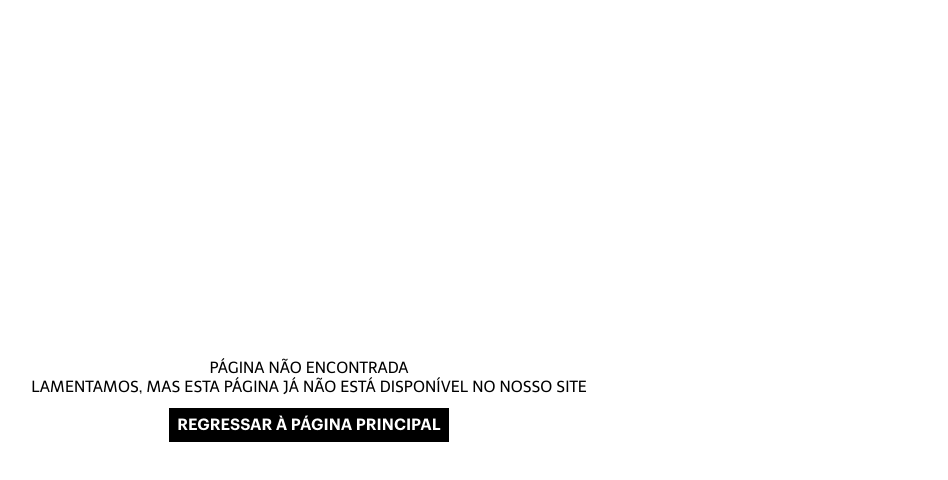
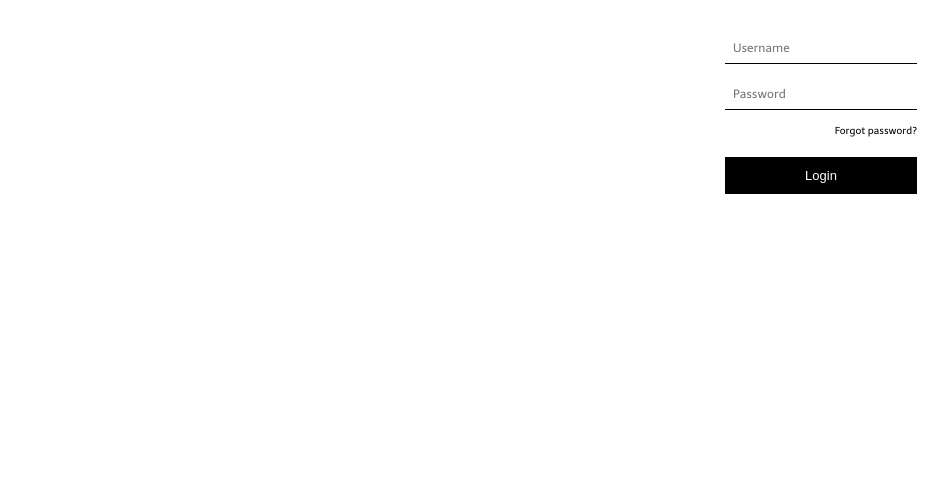
Before and after one commit to SergioMOCruz/Stella-Clothes, an Angular app in the folder web-stella-clothes/: page /login in a window 1280 px wide. Before the commit this address led to /404. Shown: the top 480 px of the page, without its empty margins (331-1279 px from the left). Built offline with nearby package versions, Linux system fonts and the light colour scheme.

Commit message:
Add login view

```diff
--- a/web-stella-clothes/angular.json
+++ b/web-stella-clothes/angular.json
@@ -101,5 +101,8 @@
         }
       }
     }
+  },
+  "cli": {
+    "analytics": false
   }
 }
--- a/web-stella-clothes/src/app/app.routes.ts
+++ b/web-stella-clothes/src/app/app.routes.ts
@@ -2,12 +2,14 @@ import { NgModule } from '@angular/core';
 import { RouterModule, Routes } from '@angular/router';
 import { HomeComponent } from './modules/home/home.component';
 import { FourOFourComponent } from './views/four-o-four/four-o-four.component';
+import { LoginComponent } from './views/login/login.component';
 
 export const routes: Routes = [
   { path: '', component: HomeComponent },
   { path: 'Home', component: HomeComponent },
   { path: '404', component: FourOFourComponent },
-  { path: '**', redirectTo: '/404' }
+  { path: 'login', component: LoginComponent},
+  { path: '**', redirectTo: '/404' },
 ];
 
 
--- a/web-stella-clothes/src/app/styles/base.scss
+++ b/web-stella-clothes/src/app/styles/base.scss
@@ -12,7 +12,7 @@ a, a:visited, a:hover, a:active {
   color: #fff;
 }
 
-p {
+p, label, input, a {
   font-family: $font-telex;
 }
 
--- /dev/null
+++ b/web-stella-clothes/src/app/views/login/login.component.html
@@ -0,0 +1,13 @@
+<section id="login">
+    <!-- <p id="loginLabel">Login</p> -->
+    <form>
+        <div class="form-group">
+            <input type="text" id="username" name="username" required placeholder="Username">
+        </div>
+        <div class="form-group">
+            <input type="password" id="password" name="password" required placeholder="Password">
+        </div>
+        <a id="ForgotPassword">Forgot password?</a>
+        <button id="submit">Login</button>
+    </form>
+</section>
--- /dev/null
+++ b/web-stella-clothes/src/app/views/login/login.component.scss
@@ -0,0 +1,77 @@
+
+#login {
+    padding: 0 2rem;
+    width: 20vw;
+    height: 100vh;
+    display: flex;
+    flex-direction: column;
+    align-items: center; /* Centraliza o conteúdo horizontalmente */
+    justify-content: flex-start; /* Alinha o conteúdo ao topo */
+    margin-left: auto;
+
+}
+
+#loginLabel {
+    text-align: left;
+    margin-top: 5%; /* Ajuste a margem superior para posicionar o título mais próximo do topo */
+    font-size: 35px; /* Ajuste o tamanho da fonte do título */
+    width: 100%;
+
+}
+
+form {
+    width: 100%;
+    max-width: 300px;
+    margin-top: 15%; /* Ajuste a margem superior do formulário */
+}
+
+h2 {
+    text-align: center;
+}
+
+.form-group {
+    margin-top: 2%;
+    margin-bottom: 15px;
+}
+
+label {
+    display: block;
+    margin-bottom: 2px;
+    font-size: 13px;
+}
+
+input[type="text"],
+input[type="password"] {
+    width: 100%;
+    padding: 8px;
+    border-bottom: 1px solid black;
+    font-size: 12px;
+
+}
+
+button {
+    margin-top: 1.3rem;
+    font-size: 13px;
+    width: 100%;
+    padding: 10px;
+    border: none;
+    background-color: black;
+    color: #fff;
+    cursor: pointer;
+    transition: background-color 0.6s ease;
+    border: 1px solid black;
+}
+
+button:hover {
+    background-color: white;
+    color: black;
+}
+
+#ForgotPassword{
+    text-align: right;
+    font-size: 10px;
+    width: 100%;
+    margin-top: 1%;
+    color: black;
+    display: block;
+}
```
Also changed, not shown: web-stella-clothes/src/app/views/login/login.component.ts (added, +12 -0 lines), 1 other file (tests, documents, lock files or other folders).
